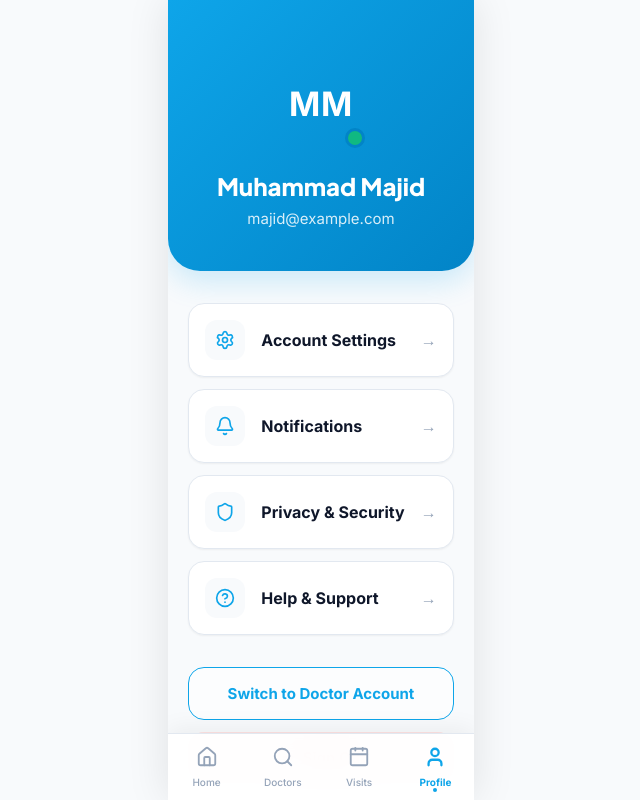
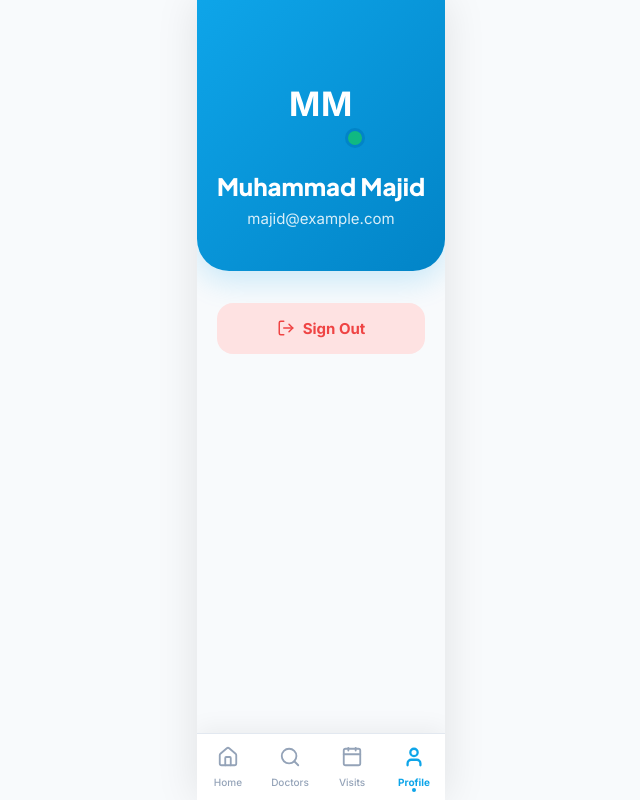
Before and after one commit to MujtabaAhmedAwan/doctor-appointment, a React app: page /profile in a window 1280 px wide. Shown: the whole page, without its empty margins (319-959 px from the left). Built offline with nearby package versions, Linux system fonts and the light colour scheme; the HTML template or start-up script is replaced by a standard one.

Commit message:
Update Dashboard name and simplify Profile options

```diff
--- a/src/pages/Dashboard.jsx
+++ b/src/pages/Dashboard.jsx
@@ -38,8 +38,8 @@ export default function Dashboard() {
       >
         <div style={{ display: 'flex', justifyContent: 'space-between', alignItems: 'center' }}>
           <div>
-            <p style={{ color: 'rgba(255,255,255,0.75)', fontSize: '13px', margin: 0, fontWeight: 500 }}>Good morning 👋</p>
-            <h2 style={{ color: '#fff', fontSize: '24px', fontWeight: 800, margin: '4px 0 0' }}>Muhammad Majid</h2>
+            <p style={{ color: 'rgba(255,255,255,0.75)', fontSize: '13px', margin: 0, fontWeight: 500 }}>Developed by</p>
+            <h2 style={{ color: '#fff', fontSize: '24px', fontWeight: 800, margin: '4px 0 0' }}>Malik M Mujtaba Ahmed Ali Awan</h2>
           </div>
           <div style={{ display: 'flex', gap: '12px', alignItems: 'center' }}>
             <motion.button
--- a/src/pages/Profile.jsx
+++ b/src/pages/Profile.jsx
@@ -38,50 +38,8 @@ export default function Profile() {
       </div>
 
       <div style={{ padding: '32px 20px' }}>
-
-        {/* Settings Options */}
-        <div style={{ display: 'flex', flexDirection: 'column', gap: '12px', marginBottom: '32px' }}>
-          {options.map((opt, i) => {
-            const Icon = opt.icon;
-            return (
-              <motion.button
-                key={i}
-                whileTap={{ scale: 0.98 }}
-                style={{
-                  display: 'flex', alignItems: 'center', gap: '16px', padding: '16px',
-                  background: '#fff', borderRadius: '16px', border: '1px solid var(--color-border)',
-                  boxShadow: 'var(--shadow-sm)'
-                }}
-              >
-                <div style={{
-                  width: '40px', height: '40px', background: 'var(--color-background)',
-                  borderRadius: '12px', display: 'flex', alignItems: 'center', justifyContent: 'center'
-                }}>
-                  <Icon size={20} color="var(--color-primary)" />
-                </div>
-                <span style={{ fontSize: '16px', fontWeight: 700, color: 'var(--color-text)', flex: 1, textAlign: 'left' }}>
-                  {opt.label}
-                </span>
-                <span style={{ color: 'var(--color-text-faint)' }}>→</span>
-              </motion.button>
-            );
-          })}
-        </div>
-
         {/* Action Buttons */}
         <div style={{ display: 'flex', flexDirection: 'column', gap: '12px' }}>
-          <motion.button
-            whileTap={{ scale: 0.98 }}
-            style={{
-              display: 'flex', alignItems: 'center', justifyContent: 'center', gap: '8px',
-              padding: '16px', borderRadius: '16px', background: 'rgba(255,255,255,0.5)',
-              border: '1.5px solid var(--color-primary)', color: 'var(--color-primary)',
-              fontSize: '15px', fontWeight: 700
-            }}
-          >
-            Switch to Doctor Account
-          </motion.button>
-
           <motion.button
             whileTap={{ scale: 0.98 }}
             onClick={() => navigate('/auth')}
```
